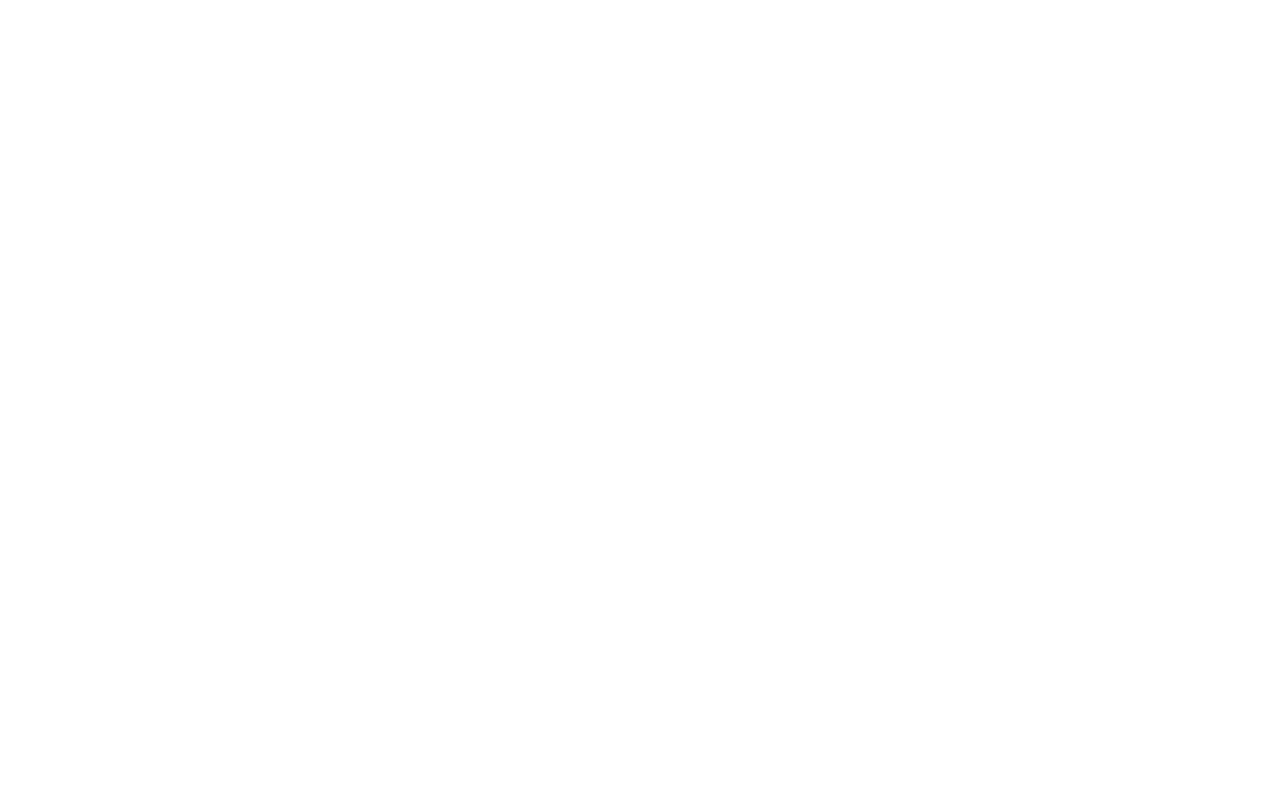
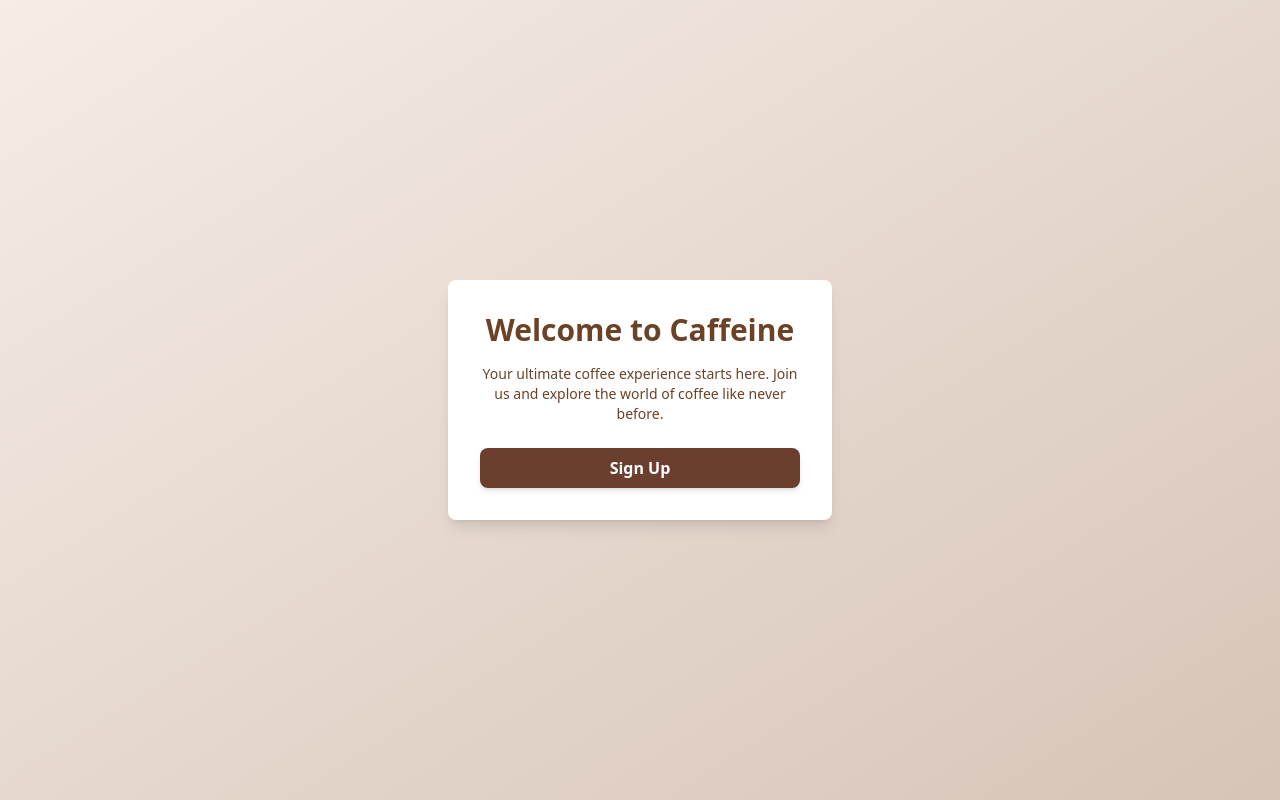
Before and after one commit to kalviumcommunity/S69_SapnaAlex_Capstone_CaffeineTheCoffeeZooExperience, a React (Vite) app in the folder frontend/client/: page / in a window 1280 px wide. Before the commit this address had no page. Built offline with nearby package versions, Linux system fonts and the light colour scheme.

Commit message:
Update App.jsx

```diff
--- a/frontend/client/src/App.jsx
+++ b/frontend/client/src/App.jsx
@@ -1,12 +1,14 @@
 import React from "react";
 import { BrowserRouter as Router, Route, Routes } from "react-router-dom";
 import Signup from "./pages/Signup";
+import Welcome from "./pages/WelcomePage";
 import "./index.css"
 
 const App = () => {
   return (
     <Router>
       <Routes>
+        <Route path="/" element={<Welcome/>}/>
         <Route path="/signup" element={<Signup />} />
       </Routes>
     </Router>
```
